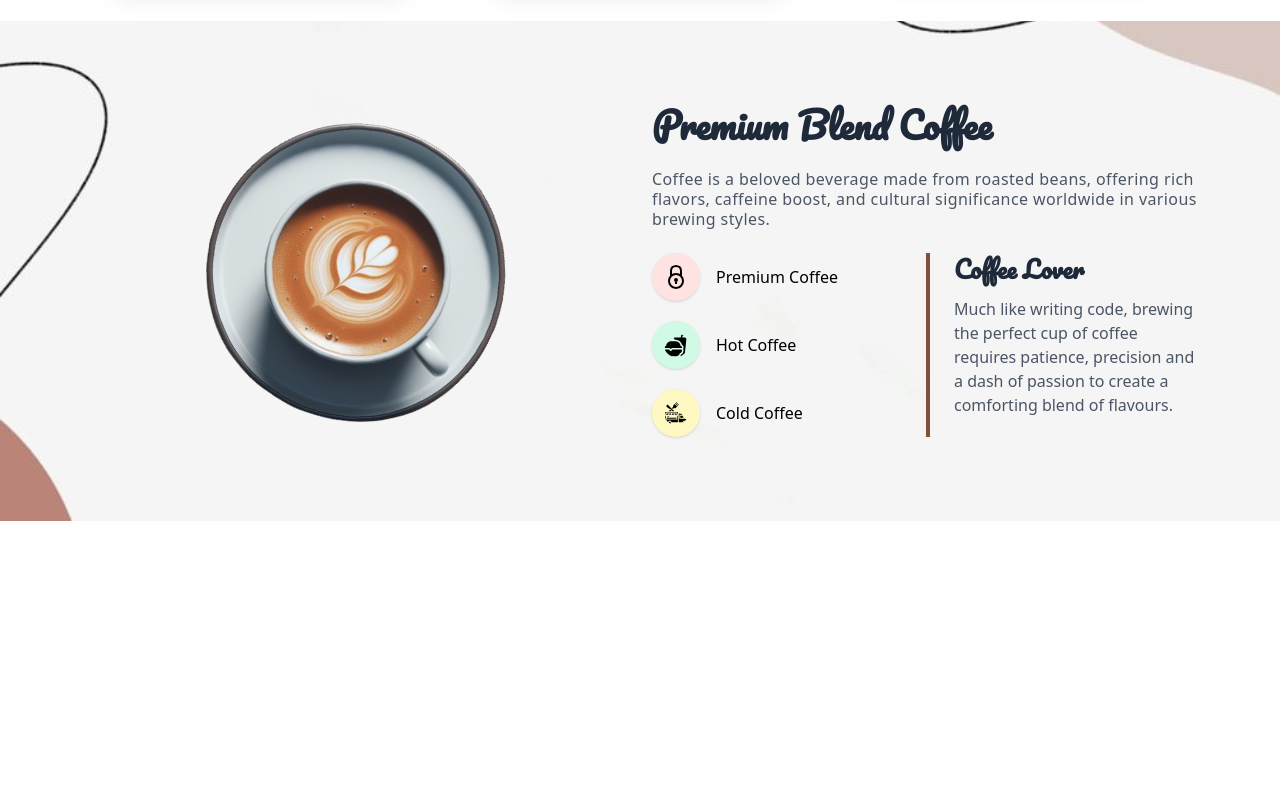
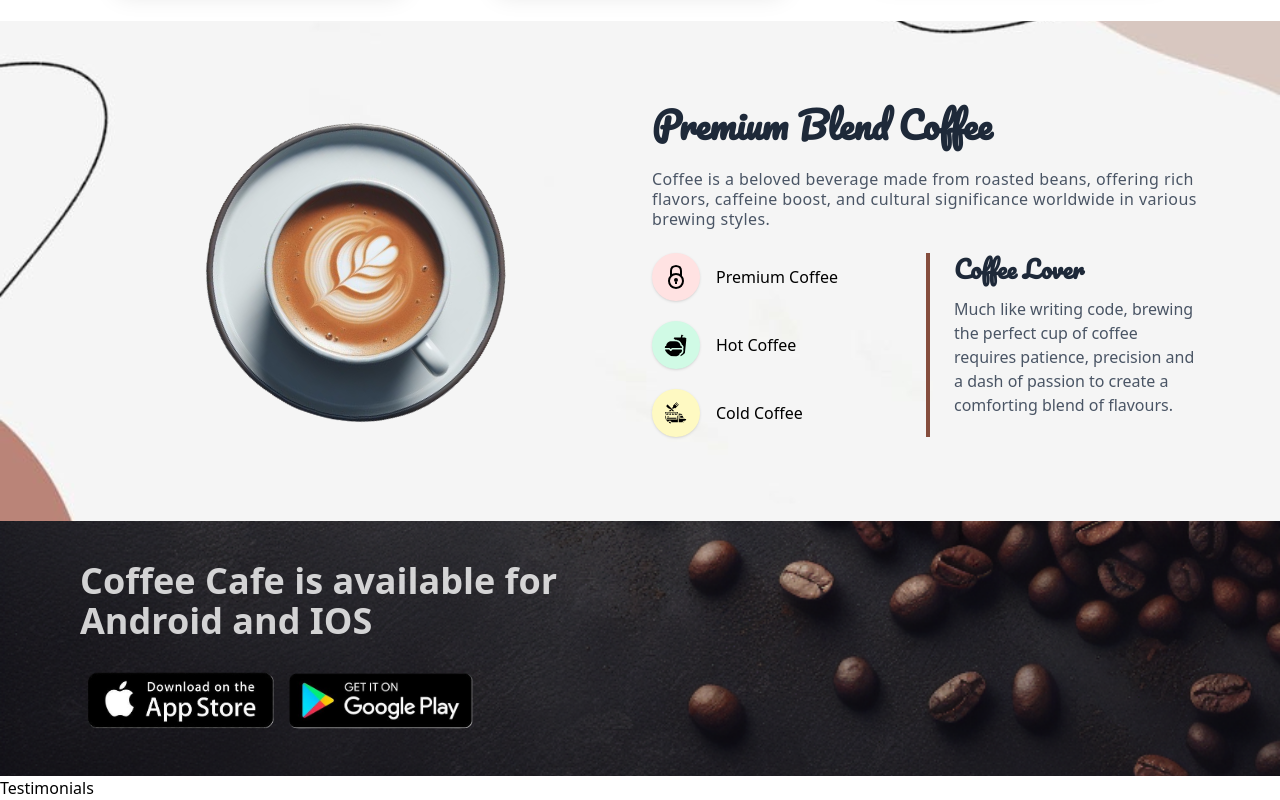
Before and after one commit to bharat-code99/coffee-shop, a React (Vite) app: page / in a window 1280 px wide. Shown: the part 1101-1901 px from the top of the page. Before the commit the page ends 1622 px from the top, so only its background shows below. Built offline with nearby package versions, Linux system fonts and the light colour scheme.

Commit message:
Added Appstore Section

```diff
--- a/src/App.jsx
+++ b/src/App.jsx
@@ -5,6 +5,8 @@ import Navbar from "./components/Navbar"
 import Hero from "./components/Hero"
 import Services from "./components/Services"
 import Banner from "./components/Banner"
+import Appstore from "./components/Appstore"
+import Testimonials from "./components/Testimonials"
 
 export default function App(){
 
@@ -23,6 +25,8 @@ export default function App(){
       <Hero />
       <Services />
       <Banner />
+      <Appstore />
+      <Testimonials />
     </div>
   )
 }
--- /dev/null
+++ b/src/components/Appstore.jsx
@@ -0,0 +1,39 @@
+import React from 'react'
+import AppStoreImg from '../assets/website/app_store.png'
+import PlayStoreImg from '../assets/website/play_store.png'
+import BgImg from '../assets/website/coffee-beans-bg.png'
+
+const backgroundImg = {
+  backgroundImage: `url(${BgImg})`,
+  backgroundPosition: "center",
+  backgroundRepeat: "no-repeat",
+  backgroundSize: "cover",
+  height: "100%",
+  width: "100%",
+}
+
+const Appstore = () => {
+  return (
+    <>
+    <div style={backgroundImg} className='py-10'>
+      <div className='px-20'>
+        <div className='grid grid-cols-1 sm:grid-cols-2 items-center gap-4'>
+          <div className='space-y-6 max-w-xl mx-auto'>
+            <h1 className='text-2xl text-center sm:text-left sm:text-4xl font-semibold text-white/80'>Coffee Cafe is available for Android and IOS</h1>
+            <div className='flex flex-wrap justify-center sm:justify-start items-center'>
+              <a href="#">
+                <img src={AppStoreImg} alt="Appstore Image" className='max-w-[150px] sm:max-w-[120px] md:max-w-[200px]'/>
+              </a>
+              <a href="#">
+                <img src={PlayStoreImg} alt="Appstore Image" className='max-w-[150px] sm:max-w-[120px] md:max-w-[200px]'/>
+              </a>
+            </div>
+          </div>
+        </div>
+      </div>
+    </div>
+    </>
+  )
+}
+
+export default Appstore
--- /dev/null
+++ b/src/components/Testimonials.jsx
@@ -0,0 +1,9 @@
+import React from 'react'
+
+const Testimonials = () => {
+  return (
+    <div>Testimonials</div>
+  )
+}
+
+export default Testimonials
```
